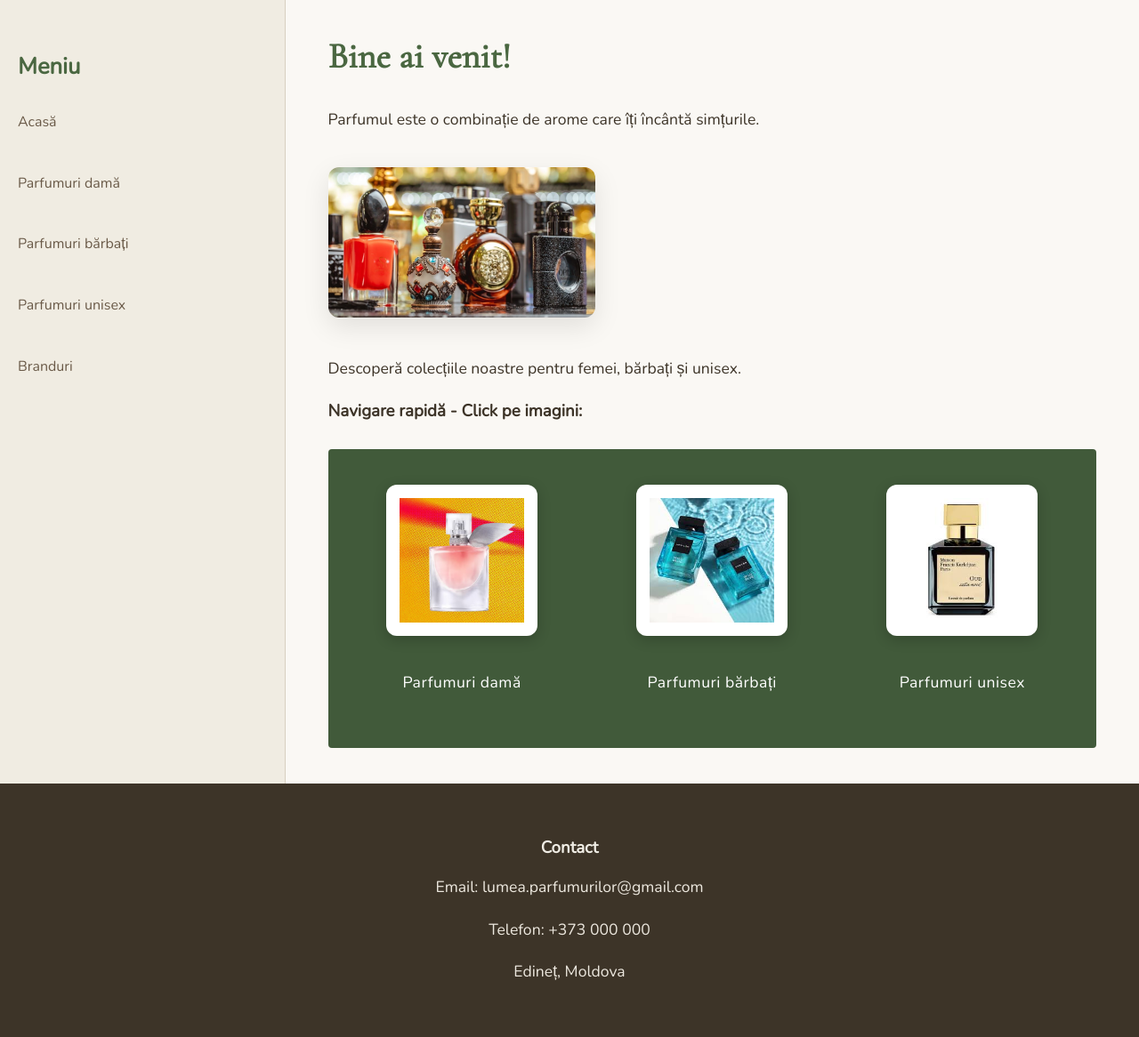
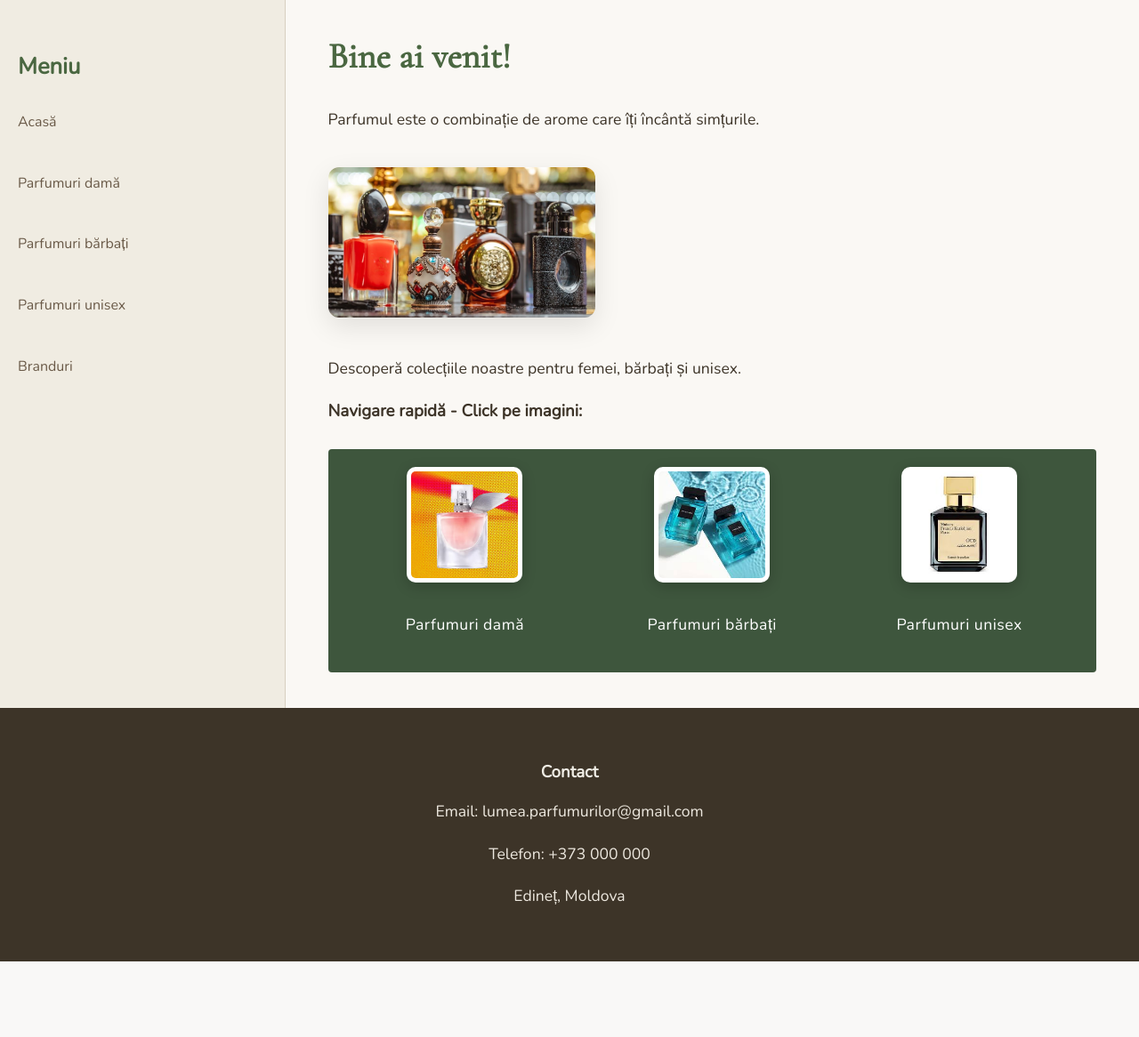
Before and after one commit to emmy4ka/proiect_lab, a PHP site: page / in a window 1280 px wide. Shown: the part 367-1533 px from the top of the page at 89% size. After the commit the page ends 1448 px from the top, so only its background shows below. Run offline with PHP 8.4, Linux system fonts and the light colour scheme.

Commit message:
Update style.css

```diff
--- a/css/style.css
+++ b/css/style.css
@@ -144,3 +144,33 @@ img[src*="all.png"] {
   box-shadow: 0 10px 30px rgba(0,0,0,0.1);
   margin: 20px 0;
 }
+.quick-nav {
+    display: flex;
+    background-color: #3e563d; /* Verdele din imaginea ta */
+    padding: 20px;
+    gap: 10px;
+    align-items: flex-start; /* Aliniază containerele la aceeași înălțime sus */
+}
+
+.nav-item {
+    flex: 1;
+    text-align: center;
+    display: flex;
+    flex-direction: column;
+    align-items: center;
+}
+
+.nav-item img {
+    width: 120px;
+    height: 120px;
+    object-fit: contain; /* Rezolvă problema decalajului pozelor */
+    background: white;
+    padding: 5px;
+    border-radius: 10px;
+    margin-bottom: 10px;
+}
+
+.nav-item b {
+    color: white;
+    font-size: 0.9rem;
+}
```
